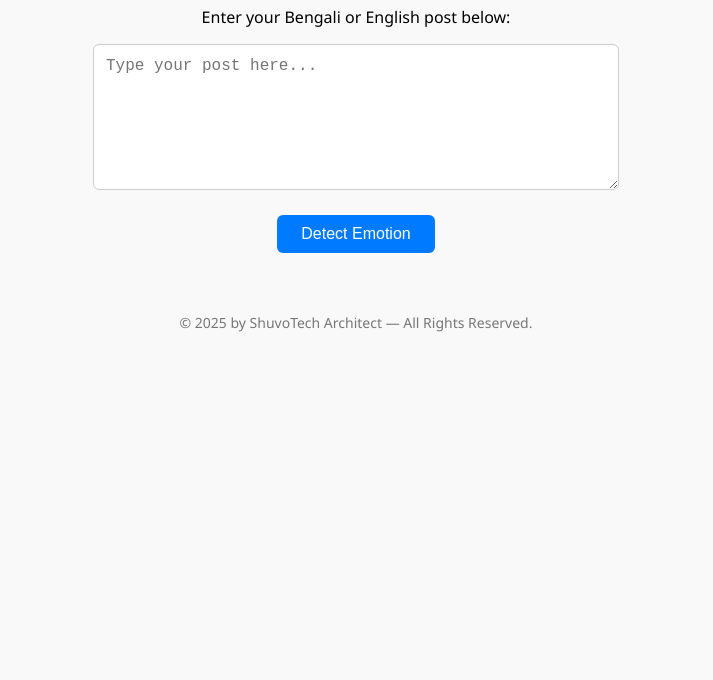
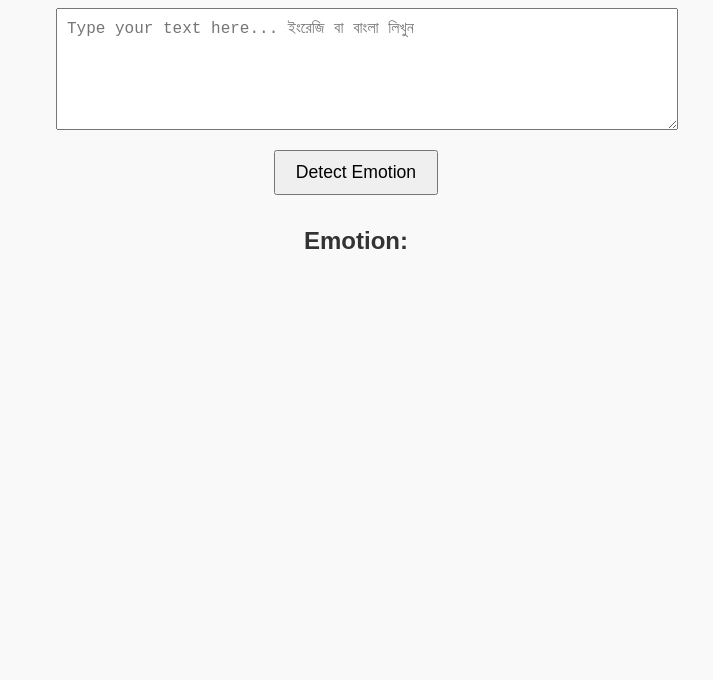
Before and after one commit to ShuvoTechArchitect/emotion-detector, a plain HTML site: page index.html in a window 1280 px wide. Shown: the part 120-800 px from the top of the page, without its empty margins (284-997 px from the left). Drawn offline with Linux system fonts and the light colour scheme.

Commit message:
Update index.html

```diff
--- a/index.html
+++ b/index.html
@@ -2,103 +2,81 @@
 <html lang="en">
 <head>
   <meta charset="UTF-8" />
-  <meta name="viewport" content="width=device-width, initial-scale=1.0"/>
-  <title>Emotion Detector from Social Media Post</title>
+  <meta name="viewport" content="width=device-width, initial-scale=1" />
+  <title>Bilingual Emotion Detector</title>
   <style>
     body {
-      font-family: 'Segoe UI', Tahoma, Geneva, Verdana, sans-serif;
+      font-family: Arial, sans-serif;
+      padding: 2rem;
+      max-width: 600px;
+      margin: auto;
       background: #f9f9f9;
-      margin: 0;
-      padding: 40px;
       text-align: center;
     }
-
-    h1 {
-      color: #333;
-    }
-
     textarea {
-      width: 90%;
-      max-width: 500px;
-      height: 120px;
-      padding: 12px;
-      font-size: 16px;
-      border: 1px solid #ccc;
-      border-radius: 6px;
+      width: 100%;
+      height: 100px;
+      font-size: 1rem;
+      padding: 10px;
+      margin-top: 1rem;
       resize: vertical;
     }
-
     button {
-      margin-top: 20px;
-      padding: 10px 24px;
-      font-size: 16px;
-      background-color: #007BFF;
-      color: white;
-      border: none;
-      border-radius: 6px;
+      margin-top: 1rem;
+      padding: 10px 20px;
+      font-size: 1.1rem;
       cursor: pointer;
     }
-
-    button:hover {
-      background-color: #0056b3;
-    }
-
     #result {
-      margin-top: 30px;
-      font-size: 20px;
-      color: #222;
+      margin-top: 2rem;
+      font-size: 1.5rem;
       font-weight: bold;
-    }
-
-    footer {
-      margin-top: 60px;
-      font-size: 14px;
-      color: #777;
+      color: #333;
     }
   </style>
 </head>
 <body>
-  <h1>Emotion Detector from Social Media Post</h1>
-  <p>Enter your Bengali or English post below:</p>
+  <h1>Emotion Detector (English + বাংলা)</h1>
+  <textarea id="postInput" placeholder="Type your text here... ইংরেজি বা বাংলা লিখুন"></textarea>
+  <br />
+  <button onclick="analyzeEmotion()">Detect Emotion</button>
 
-  <textarea id="inputText" placeholder="Type your post here..."></textarea><br />
-  <button onclick="detectEmotion()">Detect Emotion</button>
-
-  <div id="result"></div>
-
-  <footer>
-    &copy; 2025 by ShuvoTech Architect — All Rights Reserved.
-  </footer>
+  <div id="result">Emotion: </div>
 
   <script>
-    async function detectEmotion() {
-      const inputText = document.getElementById("inputText").value.trim();
-      const resultDiv = document.getElementById("result");
-
-      if (!inputText) {
-        resultDiv.innerText = "⚠️ Please enter some text.";
+    async function analyzeEmotion() {
+      const postText = document.getElementById('postInput').value.trim();
+      if (!postText) {
+        alert("Please enter some text first.");
         return;
       }
 
-      resultDiv.innerText = "⏳ Analyzing emotion...";
+      const response = await fetch("https://shuvo100-emotion-detector-api.hf.space/run/predict", {
+        method: "POST",
+        headers: { "Content-Type": "application/json" },
+        body: JSON.stringify({ data: [postText] }),
+      });
+
+      const result = await response.json();
 
       try {
-        const response = await fetch("https://shuvo100-emotion-detector-api.hf.space/run/predict", {
-          method: "POST",
-          headers: {
-            "Content-Type": "application/json"
-          },
-          body: JSON.stringify({
-            data: [inputText]
-          })
-        });
+        const emotion = Array.isArray(result.data) ? result.data[0] : "Unknown";
 
-        const result = await response.json();
-        const emotion = result?.data?.[0]?.label || result?.data?.[0] || "Unknown";
-        resultDiv.innerText = `🎯 Detected Emotion: ${emotion}`;
-      } catch (error) {
-        resultDiv.innerText = "❌ Error detecting emotion. Please try again later.";
-        console.error("API Error:", error);
+        const emotionMap = {
+          happy: "😊 আনন্দ",
+          sad: "😢 দুঃখ",
+          angry: "😠 রাগ",
+          fear: "😨 ভয়",
+          surprise: "😲 বিস্ময়",
+          neutral: "😐 স্বাভাবিক",
+          disgust: "🤢 ঘৃণা",
+          Unknown: "❓ অজানা",
+        };
+
+        document.getElementById("result").innerText = `Emotion: ${emotionMap[emotion] || emotion}`;
+      } catch (err) {
+        document.getElementById("result").innerText = "Emotion detection failed.";
+        console.error("Error parsing API response:", err);
       }
     }
   </script>
```
